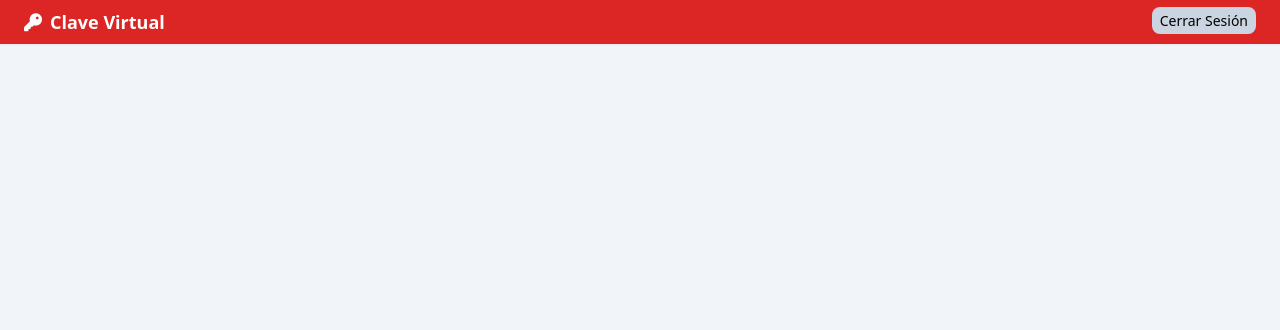
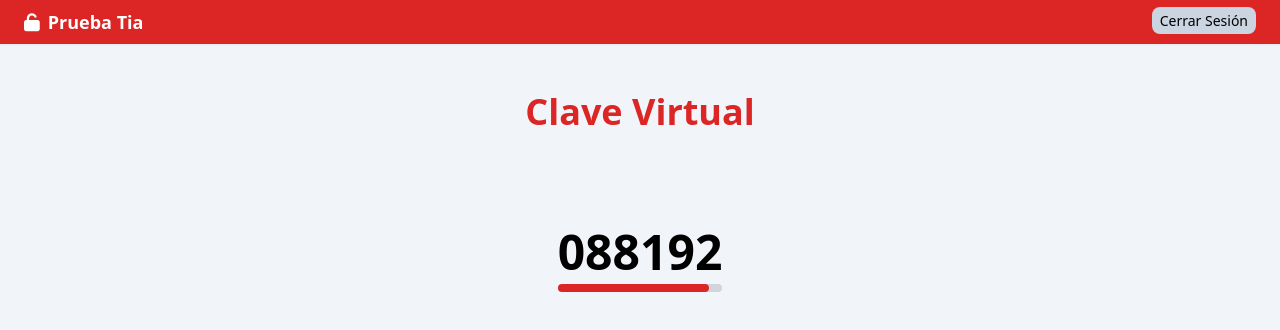
Before and after one commit to CJCB77/Prueba-Tia-Coral, a React (Vite) app in the folder frontend/token-virtual-tia/: page /clave in a window 1280 px wide. Shown: the top 330 px of the page. Built offline with nearby package versions, Linux system fonts and the light colour scheme.

Commit message:
Cree interfaz de clave temporal con barra progresiva

```diff
--- a/frontend/token-virtual-tia/src/App.jsx
+++ b/frontend/token-virtual-tia/src/App.jsx
@@ -3,6 +3,7 @@ import Navbar from "./components/Navbar";
 import Login from "./pages/Login";
 import Register from "./pages/Register";
 import Dashboard from "./pages/Dashboard";
+import TempKey from "./pages/TempKey";
 
 function App() {
   return (
@@ -13,7 +14,8 @@ function App() {
           <Routes>
             <Route path="/" element={<Dashboard />} />
             <Route path="/login" element={<Login />} />
-            <Route path="/register" element={<Register />} />
+            <Route path="/registro" element={<Register />} />
+            <Route path="/clave" element={<TempKey />} />
           </Routes>
         </div>
       </Router>
--- a/frontend/token-virtual-tia/src/components/Navbar.jsx
+++ b/frontend/token-virtual-tia/src/components/Navbar.jsx
@@ -5,8 +5,8 @@ function Navbar() {
     <nav className="bg-red-600 flex py-2 px-6 shadow-sm">
       <h1 className="mr-5 text-lg font-bold text-white">
         <a href="#">
-          <i className="fa-solid fa-key mr-2"></i>
-          Clave Virtual
+          <i className="fa-solid fa-unlock mr-2"></i>
+          Prueba Tia
         </a>
       </h1>
       <div className="ml-auto">
--- /dev/null
+++ b/frontend/token-virtual-tia/src/components/TokenDisplay.jsx
@@ -0,0 +1,46 @@
+import { useState, useEffect } from 'react';
+
+function TokenDisplay() {
+  const [progress, setProgress] = useState(100); // Progress bar percentage
+  const [tokenIndex, setTokenIndex] = useState(0); // Current token index
+  const totalTime = 60; // Total time in seconds for each token
+
+  // Sample token list
+  const tokenList = ['088192', '482917', '193824', '749202', '382019'];
+
+  // Function to update token and reset progress
+  const updateToken = () => {
+    setTokenIndex((prevIndex) => (prevIndex + 1) % tokenList.length); // Move to next token
+    setProgress(100); // Reset progress bar
+  };
+
+  useEffect(() => {
+    const interval = setInterval(() => {
+      setProgress((prevProgress) => {
+        if (prevProgress <= 0) {
+          updateToken(); // Change token when progress reaches 0
+          return 100;
+        }
+        return prevProgress - (100 / totalTime);
+      });
+    }, 1000);
+
+    return () => clearInterval(interval); // Clear interval on component unmount
+  }, []);
+
+  return (
+    <div className="flex flex-col items-center">
+      <span className="text-5xl font-semibold mb-2">
+        {tokenList[tokenIndex]} {/* Display the current token */}
+      </span>
+      <div className="w-full h-2 bg-gray-300 rounded">
+        <div
+          className="h-full bg-red-600 rounded"
+          style={{ width: `${progress}%` }}
+        ></div>
+      </div>
+    </div>
+  );
+}
+
+export default TokenDisplay;
--- /dev/null
+++ b/frontend/token-virtual-tia/src/pages/TempKey.jsx
@@ -0,0 +1,16 @@
+import TokenDisplay from "../components/TokenDisplay";
+
+function TempKey() {
+  return (
+    <main className="flex-grow flex flex-col items-center">
+      <h2 className="mt-12 text-4xl font-bold">
+        <span className="text-red-600">Clave Virtual</span>
+      </h2>
+      <div className="mt-24">
+        <TokenDisplay />
+      </div>
+    </main>
+  );
+}
+
+export default TempKey;
```
